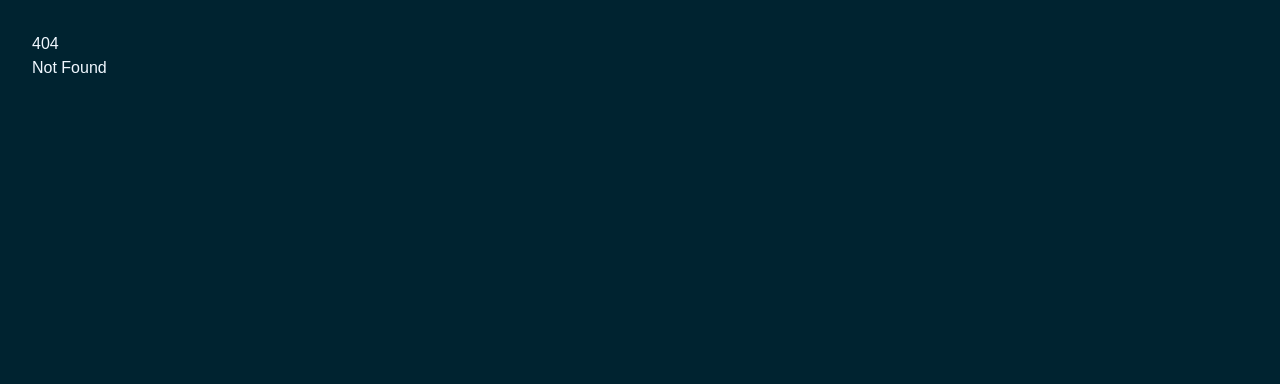
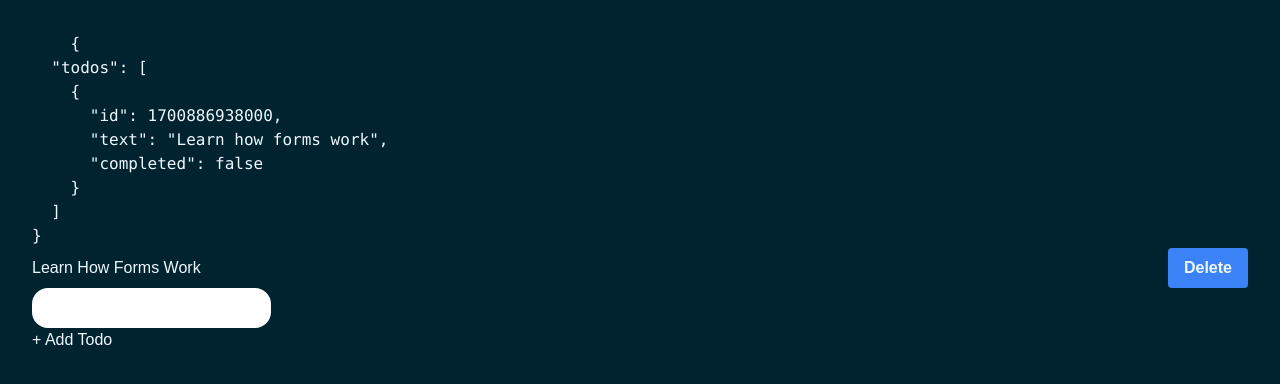
Before and after one commit to cavenhsangve/sveltekit-project2, a SvelteKit app: page /todos in a window 1280 px wide. Before the commit this address had no page. Shown: the top 384 px of the page. Built offline with nearby package versions, Linux system fonts and the light colour scheme.

Commit message:
applying css

```diff
--- /dev/null
+++ b/src/routes/todos/+page.server.ts
@@ -0,0 +1,7 @@
+import { getTodos } from '$lib/server/database';
+import type { PageServerLoad } from './$types';
+
+export const load: PageServerLoad = async () => {
+    const todos = getTodos()
+    return { todos };
+}
--- /dev/null
+++ b/src/routes/todos/+page.svelte
@@ -0,0 +1,68 @@
+<script lang="ts">
+    import type { PageData } from './$types';
+
+    export let data: PageData;
+
+    // todo
+    async function addTodo(event: Event) {}
+
+    // todo
+    async function removeTodo(event: Event) {}
+</script>
+
+<pre>
+    {JSON.stringify(data, null, 2)}
+</pre>
+
+<ul>
+    {#each data.todos as todo}
+        <li>
+            <span>{todo.text}</span>
+            <form on:submit|preventDefault={removeTodo} method="POST">
+                <input type="hidden" name="id" value={todo.id}>
+                <button class="delete delete-blue" type="submit">Delete</button>
+            </form>
+        </li>
+    {/each}
+</ul>
+
+<form on:submit|preventDefault={addTodo} method="POST">
+    <input class="submit-box"type="text" name="todo" />
+    <button class="submit-btn" type="submit">+ Add Todo</button>
+</form>
+
+<style>
+    ul {
+        padding: 0;
+    }
+
+    li {
+        display: flex;
+        justify-content: space-between;
+        align-items: center;
+    }
+
+    span {
+        text-transform: capitalize;
+    }
+
+    .delete {
+        @apply font-bold py-2 px-4 rounded;
+    }
+
+    .delete-blue {
+        @apply bg-blue-500;
+    }
+
+    .delete-blue:hover {
+        @apply bg-blue-700;
+    }
+
+    .submit-box {
+        @apply block px-4 py-2 text-gray-700;
+    }
+
+    .error {
+        color: tomato;
+    }
+</style>
--- /dev/null
+++ b/src/routes/todos/+server.ts
@@ -0,0 +1,5 @@
+import type { RequestHandler } from './$types';
+
+export const GET: RequestHandler = async () => {
+    return new Response();
+};
```
